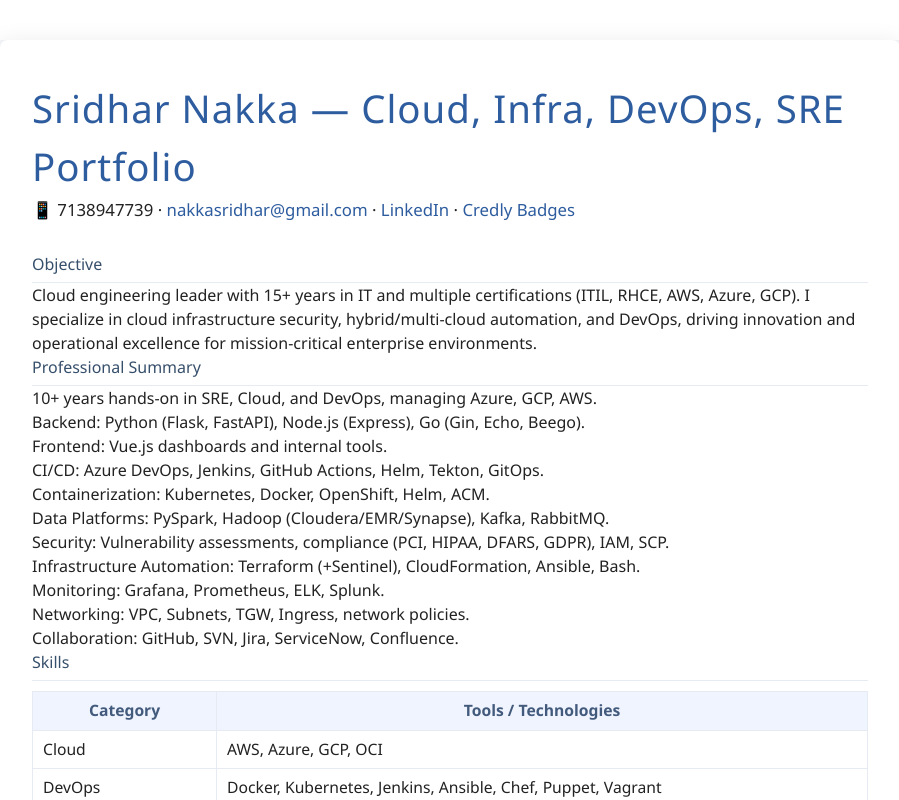
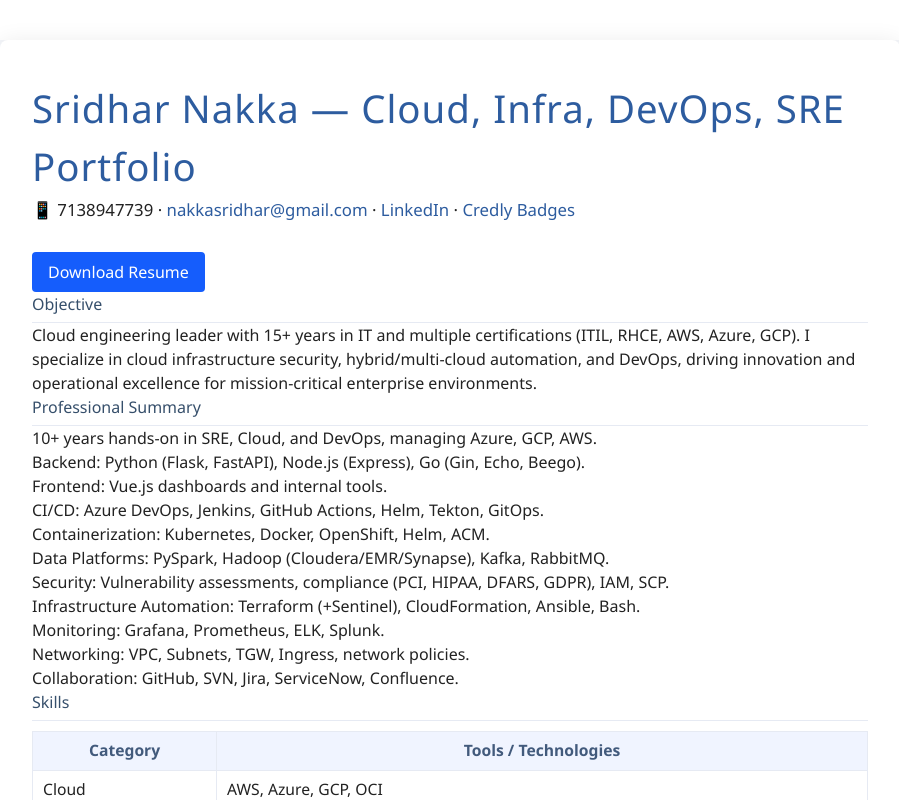
Before and after one commit to nakkasridhar/portfolio, a Next.js app: page / in a window 1280 px wide. Shown: the top 800 px of the page, without its empty margins (190-1089 px from the left). Built offline with nearby package versions, Linux system fonts and the light colour scheme.

Commit message:
Update page.tsx

```diff
--- a/app/page.tsx
+++ b/app/page.tsx
@@ -96,6 +96,16 @@ export default function Portfolio() {
           <a href="https://www.linkedin.com/in/sridhar-nakka-7b678217" target="_blank" style={{color:"#2d5c9f"}}>LinkedIn</a> ·{" "}
           <a href="https://www.credly.com/users/sridhar-nakka/badges" target="_blank" style={{color:"#2d5c9f"}}>Credly Badges</a>
         </div>
+        <div className="mt-4">
+          <a
+            href="/SridharNakka.CSD.docx"
+            download
+            className="inline-block bg-blue-600 text-white px-4 py-2 rounded hover:bg-blue-700 transition"
+          >
+            Download Resume
+          </a>
+        </div>
+
         <section>
           <h2 style={{color:"#364f6b", borderBottom:"1px solid #e6eaf3", paddingBottom:6}}>Objective</h2>
           <p>
```
